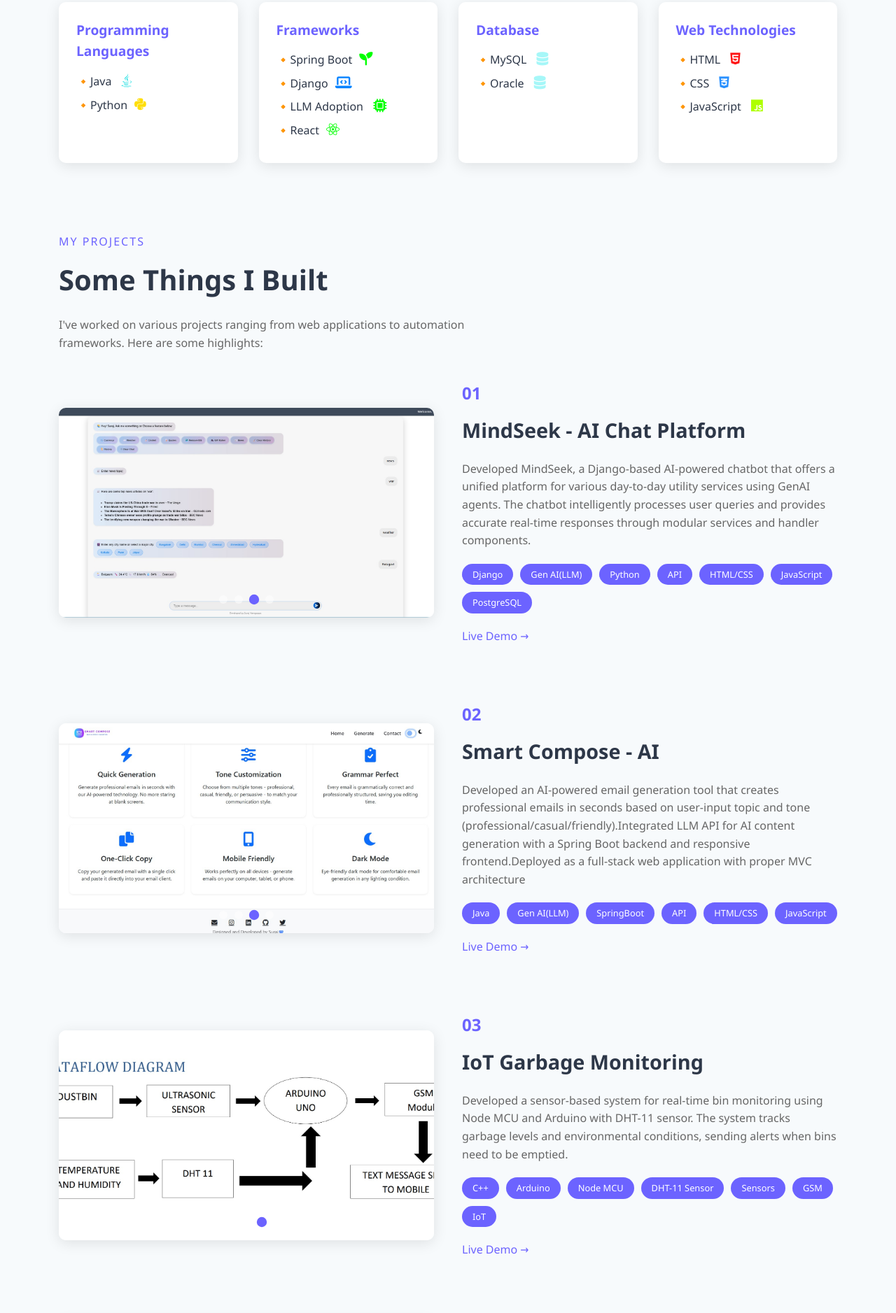
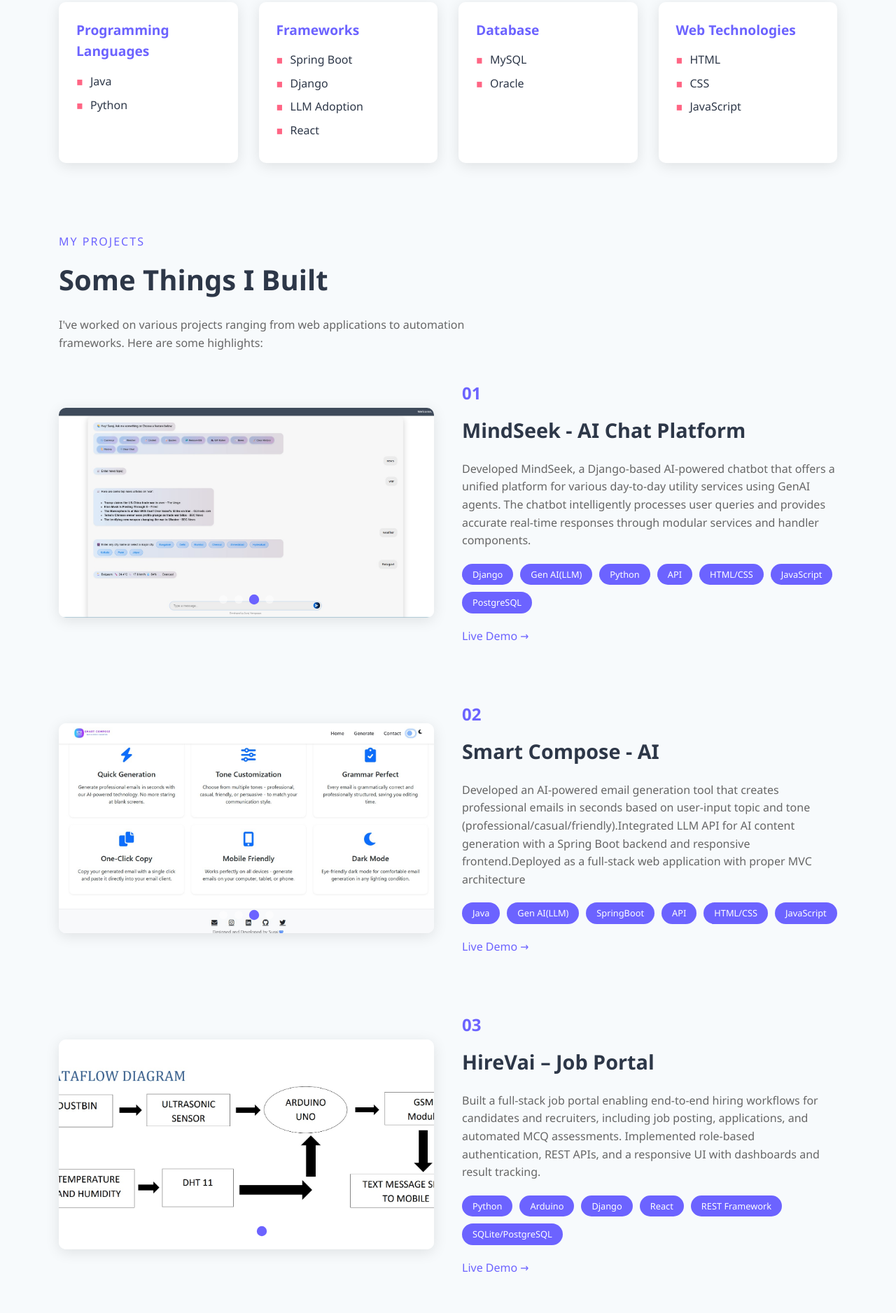
Before and after one commit to surajharogoppa/portfolio, a plain HTML site: page index.html in a window 1280 px wide. Shown: the part 1462-3339 px from the top of the page at 70% size. Drawn offline with Linux system fonts and the light colour scheme.

```diff
--- a/index.html
+++ b/index.html
@@ -313,7 +313,7 @@
         }
 
         .skill-category ul li::before {
-            content: "🔸";
+            content: "▪";
             position: absolute;
             left: 0;
             color: var(--secondary-color);
@@ -1028,17 +1028,17 @@
                 <div class="skill-category">
                     <h3>Programming Languages</h3>
                     <ul>
-                        <li>Java <i class="fa-brands fa-java" style="color:rgb(0, 218, 221);"></i></li>
-                        <li>Python<i class="fa-brands fa-python" style="color:rgb(255, 222, 7);"></i></li>
+                        <li>Java </li>
+                        <li>Python</li>
                     </ul>
                 </div>
                 <div class="skill-category">
                     <h3>Frameworks</h3>
                     <ul>
-                        <li>Spring Boot<i class='fas fa-seedling'></i></li>
-                        <li>Django<i class="fa-solid fa-laptop-code"style="color:rgb(7, 131, 255);"></i></li>
-                        <li>LLM Adoption <i class="fas fa-microchip"></i>  </li>
-                        <li>React<i class="fab fa-react"></i> </li>
+                        <li>Spring Boot</li>
+                        <li>Django</li>
+                        <li>LLM Adoption   </li>
+                        <li>React </li>
 
 
                     </ul>
@@ -1046,16 +1046,16 @@
                 <div class="skill-category">
                     <h3>Database</h3>
                     <ul>
-                        <li>MySQL <i class="fa-solid fa-database" style="color:rgb(166, 247, 248);"></i></li>
-                        <li>Oracle <i class="fa-solid fa-database" style="color:rgb(166, 247, 248);"></i></li>
+                        <li>MySQL </li>
+                        <li>Oracle </li>
                     </ul>
                 </div>
                 <div class="skill-category">
                     <h3>Web Technologies</h3>
                     <ul>
-                        <li>HTML <i class="fa-brands fa-html5" style="color:rgb(254, 19, 19);"></i></li>
-                        <li>CSS <i class="fa-brands fa-css3-alt" style="color:rgb(40, 144, 255);"></i></li>
-                        <li>JavaScript <i class="fa-brands fa-js" style="color:rgb(174, 255, 0);"></i></li>
+                        <li>HTML</li>
+                        <li>CSS </li>
+                        <li>JavaScript </li>
                     </ul>
                 </div>
 
@@ -1152,9 +1152,7 @@
                     </div>
                 </article>
 
-
-
-                <!-- 03 -->
+                 <!-- 03 -->
                 <article class="project">
                     <div class="project-img-slider">
                         <div class="slider-container">
@@ -1170,6 +1168,43 @@
                     </div>
                     <div>
                         <h3>03</h3>
+                        <h2>HireVai – Job Portal</h2>
+                        <p>
+                           Built a full-stack job portal enabling end-to-end hiring workflows for candidates and recruiters, including job posting, applications, and automated MCQ assessments. Implemented role-based authentication, REST APIs, and a responsive UI with dashboards and result tracking.
+                        </p>
+                        <ul class="tech-stack">
+                            <li>Python</li>
+                            <li>Arduino</li>
+                            <li>Django</li>
+                            <li>React</li>
+                            <li>REST Framework</li>
+                            <li>SQLite/PostgreSQL</li>
+                        </ul>
+                        <ul class="project-links">
+                            <li>
+                                <a href="https://github.com/surajharogoppa/IoT-Based-Garbage-Monitoring-System.git" target="_blank" rel="noreferrer" class="hover-effect">Live Demo →</a>
+                            </li>
+                        </ul>
+                    </div>
+                </article>
+
+
+                <!-- 04 -->
+                <article class="project">
+                    <div class="project-img-slider">
+                        <div class="slider-container">
+                            <img src="images/projects/iot-1.jpg" alt="IoT Garbage Monitoring" class="active-slide" />
+                            <img src="images/projects/iot-2.jpg" alt="IoT Garbage Monitoring" />
+                            <img src="images/projects/iot-3.jpg" alt="IoT Garbage Monitoring" />
+                        </div>
+                        <div class="slider-dots">
+                            <span class="dot active-dot"></span>
+                            <span class="dot"></span>
+                            <span class="dot"></span>
+                        </div>
+                    </div>
+                    <div>
+                        <h3>04</h3>
                         <h2>IoT Garbage Monitoring</h2>
                         <p>
                             Developed a sensor-based system for real-time bin monitoring using Node MCU and Arduino with DHT-11 sensor. The system tracks garbage levels and environmental conditions, sending alerts when bins need to be emptied.
@@ -1192,7 +1227,7 @@
                 </article>
 
                 <!-- 04 -->
-                <article class="project">
+                <!-- <article class="project">
                     <div class="project-img-slider">
                         <div class="slider-container">
                             <img src="images/projects/selenium-1.jpg" alt="Selenium Automation" class="active-slide" />
@@ -1255,7 +1290,7 @@
                             </li>
                         </ul>
                     </div>
-                </article>
+                </article> -->
                 <div>
                     <a href="https://github.com/surajharogoppa" class="mail-link hover-effect">view more →</a>
                 </div>
```
